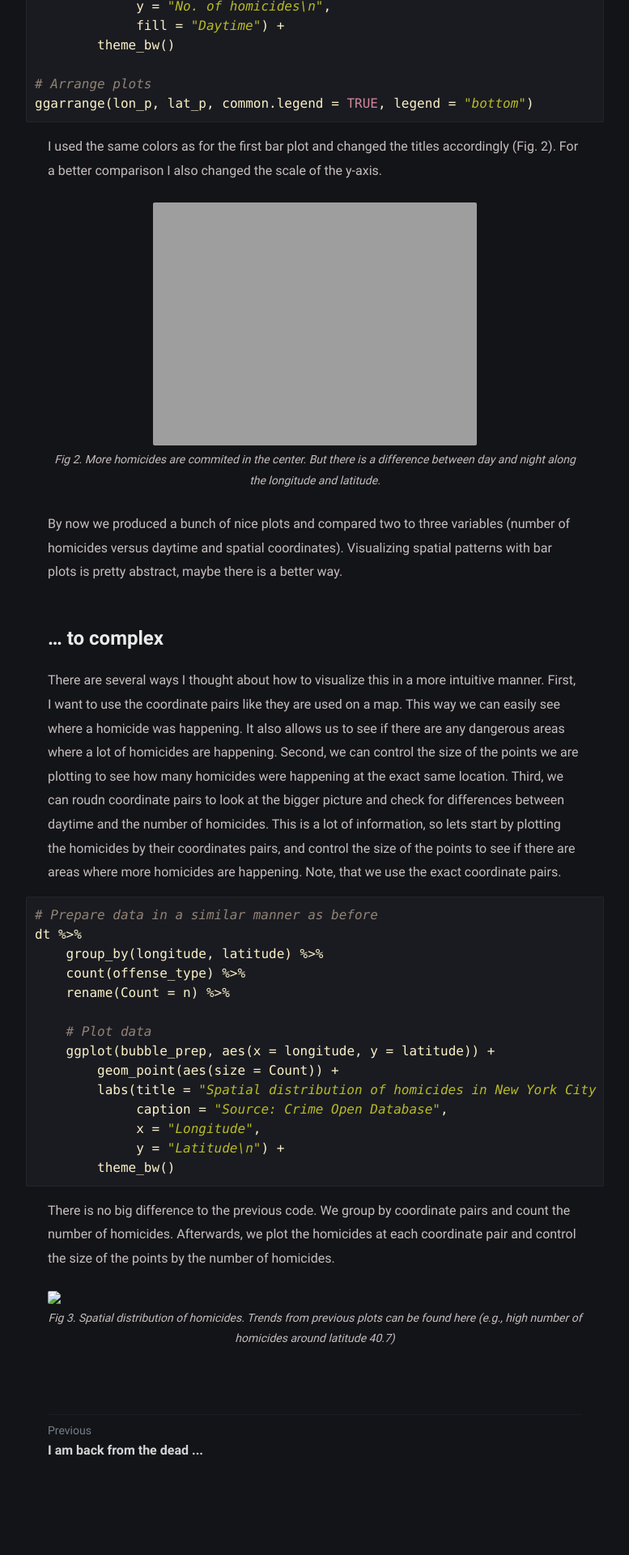
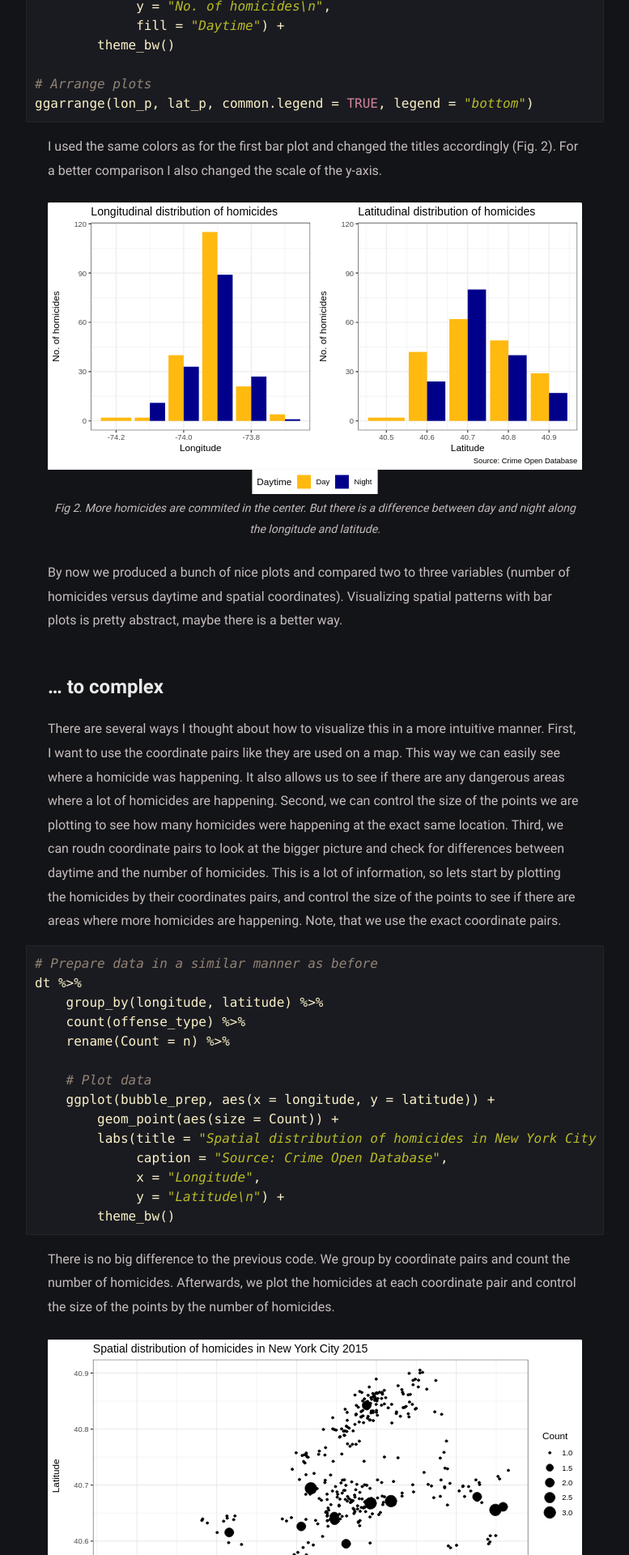
Before and after one commit to seb1458/seb1458.github.io, a Jekyll site: the page built from _posts/220903-SWD/2022-09-03-swdTutorial.md, in a window 1280 px wide. Shown: the part 4295-6215 px from the top of the page at 81% size, without its empty margins (251-1028 px from the left). Built offline with Jekyll 4.4.1, drawn with Linux system fonts in a browser that asks for light colours.

Commit message:
Update 2022-09-03-swdTutorial.md

```diff
--- a/_posts/220903-SWD/2022-09-03-swdTutorial.md
+++ b/_posts/220903-SWD/2022-09-03-swdTutorial.md
@@ -135,7 +135,7 @@
 I used the same colors as for the first bar plot and changed the titles accordingly (Fig. 2). For a better comparison I also changed the scale of the y-axis.
 
 <figure>
-<img src="https://seb1458.github.io/images/220903-SWD/arr_plot.svg">
+<img src="https://seb1458.github.io/assets/img/220903-SWD-novel/arr_p.svg" style="display: block; margin: auto;" />
 <figcaption>Fig 2. More homicides are commited in the center. But there is a difference between day and night along the longitude and latitude.</figcaption>
 </figure>
 
@@ -166,6 +166,6 @@
 There is no big difference to the previous code. We group by coordinate pairs and count the number of homicides. Afterwards, we plot the homicides at each coordinate pair and control the size of the points by the number of homicides.
 
 <figure>
-<img src="/220903-SWD/bubble_plot.svg">
+<img src="https://seb1458.github.io/assets/img/220903-SWD-novel/bubble_plot.svg" style="display: block; margin: auto;" />
 <figcaption>Fig 3. Spatial distribution of homicides. Trends from previous plots can be found here (e.g., high number of homicides around latitude 40.7)  </figcaption>
 </figure>
```
